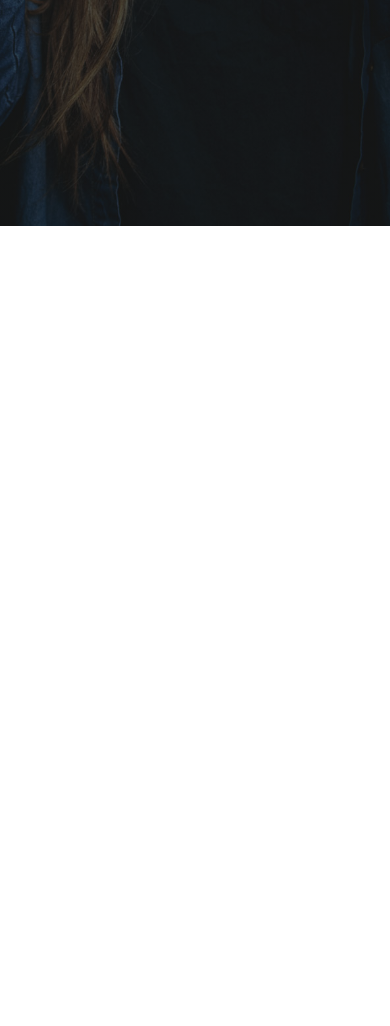
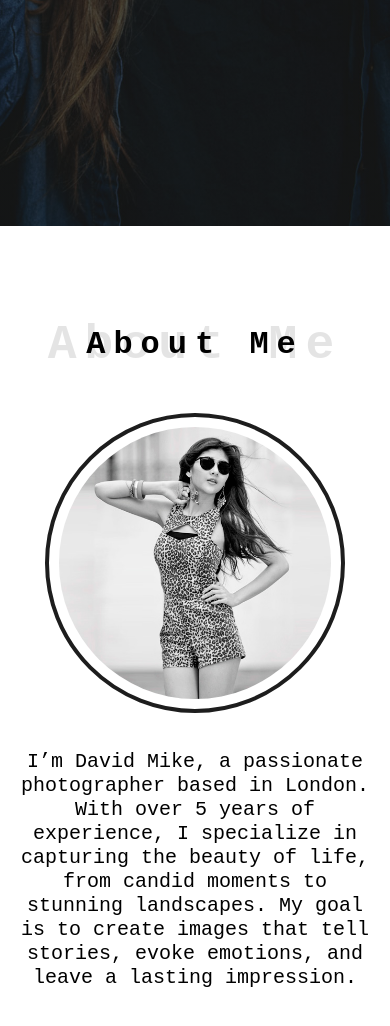
Before and after one commit to zahidhasan13/photography, a plain HTML site: page index.html in a window 390 px wide. Shown: the part 618-1644 px from the top of the page. Before the commit the page ends 844 px from the top, so only its background shows below. Drawn offline with Linux system fonts and the light colour scheme.

Commit message:
About Section

```diff
--- a/css/ressponsive.css
+++ b/css/ressponsive.css
@@ -12,6 +12,12 @@
   .hero-content .hero-btn {
     font-size: 1rem;
     padding: 0.7rem 1.5rem;
+  }
+  .sec-title h2 {
+    font-size: 2rem;
+  }
+  .sec-title h2::after {
+    font-size: 4rem;
   }
 }
 @media (max-width: 768px) {
@@ -34,6 +40,12 @@
     width: 90%;
     margin: 1.5rem auto;
   }
+  .sec-title h2 {
+    font-size: 1.5rem;
+  }
+  .sec-title h2::after {
+    font-size: 3rem;
+  }
 }
 @media (max-width: 576px) {
   .container {
@@ -54,4 +66,11 @@
     width: 95%;
     margin: 1.5rem auto;
   }
+  .sec-title h2 {
+    font-size: 2rem;
+  }
+  .sec-title h2::after {
+    font-size: 3rem;
+    width: 100%;
+  }
 }
--- a/css/style.css
+++ b/css/style.css
@@ -19,6 +19,9 @@ li {
 .container {
   width: 1200px;
   margin: 0 auto;
+}
+.section {
+  margin: 100px 0;
 }
 /* Header CSS */
 nav {
@@ -117,10 +120,51 @@ nav {
 }
 .hero-content .hero-btn {
   background: rgb(238, 111, 8);
-  border: none;
+  border: 1px solid transparent;
   color: white;
   font-size: 1.2rem;
   font-weight: bold;
   padding: 1rem 2rem;
   border-radius: 5px;
+  cursor: pointer;
+
+  transition: 0.5s ease-in-out;
 }
+.hero-content .hero-btn:hover {
+  background: transparent;
+  border: 1px solid #fff;
+}
+
+/* About Me CSS */
+.sec-title {
+  text-align: center;
+  margin-bottom: 50px;
+}
+.sec-title h2 {
+  font-size: 3rem;
+  position: relative;
+  letter-spacing: 0.5rem;
+}
+.sec-title h2::after {
+  content: "About Me";
+  position: absolute;
+  left: 50%;
+  top: 50%;
+  transform: translate(-50%, -50%);
+  font-size: 6rem;
+  opacity: 0.1;
+}
+.about-content {
+  text-align: center;
+}
+.about-img img {
+  width: 300px;
+  border: 4px solid #1d1d1d;
+  border-radius: 50%;
+  padding: 10px;
+  margin-bottom: 2rem;
+}
+.about-text p {
+  font-size: 20px;
+  line-height: 1.5rem;
+}
--- a/index.html
+++ b/index.html
@@ -46,6 +46,29 @@
         </div>
       </section>
       <!-- Hero Section End -->
+      <!-- About Section Start -->
+      <section class="about-sec section">
+        <div class="container">
+          <div class="sec-title">
+            <h2>About Me</h2>
+          </div>
+          <div class="about-content">
+            <div class="about-img">
+              <img src="./images/about-img.jpg" alt="" />
+            </div>
+            <div class="about-text">
+              <p>
+                I’m David Mike, a passionate photographer based in London. With
+                over 5 years of experience, I specialize in capturing the beauty
+                of life, from candid moments to stunning landscapes. My goal is
+                to create images that tell stories, evoke emotions, and leave a
+                lasting impression.
+              </p>
+            </div>
+          </div>
+        </div>
+      </section>
+      <!-- About Section End -->
     </main>
     <footer></footer>
 
```
